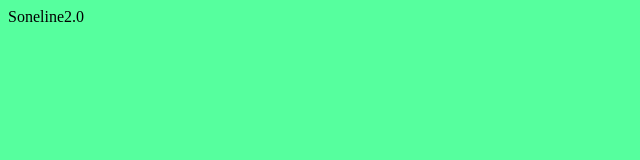
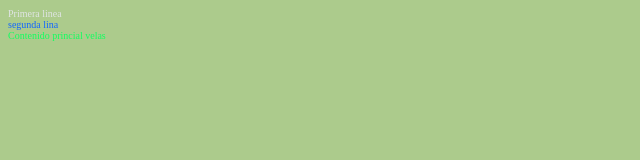
Before and after one commit to Edgar04lp/Proyecto-kata1, a plain HTML site: page index.html in a window 1280 px wide. Shown: the whole page, without its empty margins (0-640 px from the left). Drawn offline with Linux system fonts and the light colour scheme.

Commit message:
Estructura de variables

```diff
--- a/css/style.css
+++ b/css/style.css
@@ -1,2 +1,36 @@
 body {
-    background-color: rgba(0, 255, 110, 0.663);}
+    background-color: rgba(83, 147, 15, 0.477);}
+
+    /*rgba(83, 147, 15, 0.477);*/
+
+    html {
+margin: 0px;
+padding: 0px;
+border: 0px;
+font-size: 62.5%;
+
+
+    }
+
+:root{
+--color-1: #16f;
+--color-2: rgb(17, 255, 96);
+--color-3: rgba(255, 136, 17, 0.729);
+}
+
+.header-element{
+ color: rgba(233, 233, 244, 0.84);
+ /*color: var(--color-3 , '#qqqqqq');*/
+
+
+}
+
+.nav-element {
+ color: var(--color-1 , '#qqqqqq');
+
+}
+
+.span-element{
+    color: var(--color-2 , '#qqqqqq');
+
+}
--- a/index.html
+++ b/index.html
@@ -1,5 +1,7 @@
 <!DOCTYPE html>
 <html lang="en">
+
+
 <head>
     <meta charset="UTF-8">
     <meta http-equiv="X-UA-Compatible" content="IE=edge">
@@ -8,7 +10,14 @@
     <title>CV Edgar Moreno</title>
 </head>
 <body>
-    <span>Soneline2.0</span>
+
+ <header class="header-element">Primera linea</header>
+
+ <nav class="nav-element">segunda lina</nav>
+    <main>
+        <span class="span-element"> Contenido princial velas</span>
+    </main>
+
 
 </body>
 </html>
```
